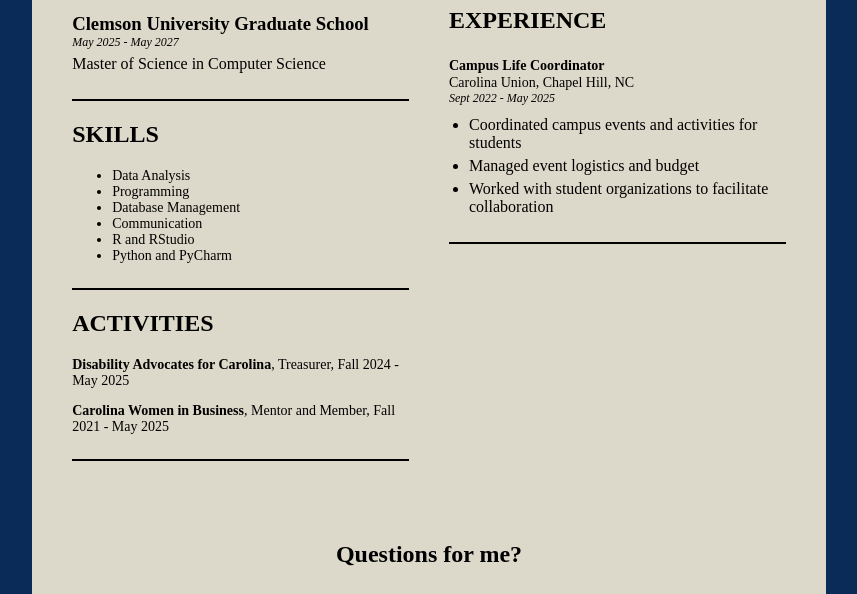
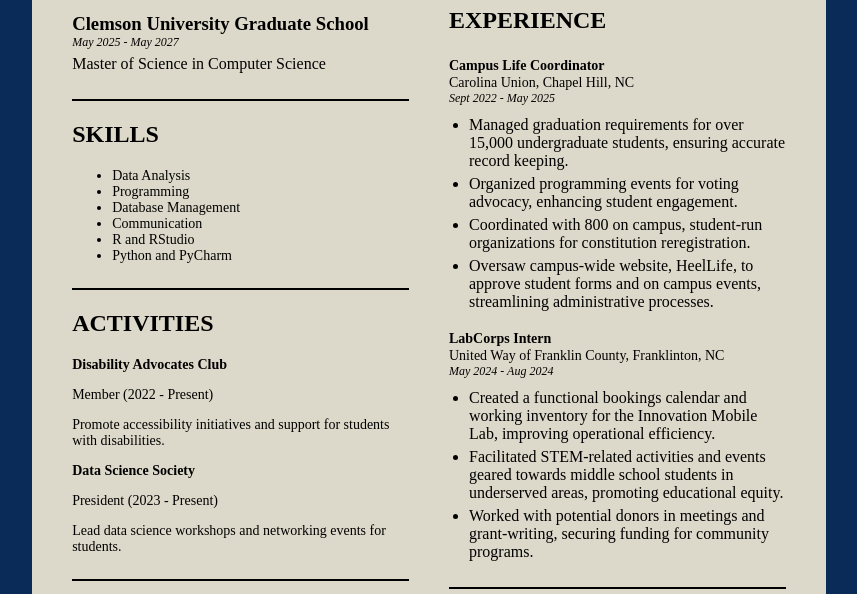
Before and after one commit to egsutton212/site, a plain HTML site: page index.html in a window 1280 px wide. Shown: the part 338-932 px from the top of the page, without its empty margins (211-1068 px from the left). Drawn offline with Linux system fonts and the light colour scheme; a web font is replaced by a local one.

Commit message:
Update index.html

```diff
--- a/index.html
+++ b/index.html
@@ -168,7 +168,7 @@
         .downloadButton {
             display: inline-block;
             padding: 10px 20px;
-            background-color: #007BFF;
+            background-color: rgb(10, 42, 88); /* Matches background color */
             color: white;
             text-decoration: none;
             border-radius: 5px;
@@ -176,7 +176,7 @@
         }
 
         .downloadButton:hover {
-            background-color: #0056b3;
+            background-color: rgb(10, 42, 88); /* Same color on hover */
         }
 
         .linkedin {
@@ -344,8 +344,14 @@
                 <div class="item bottomLineSeparator">
                     <h2>ACTIVITIES</h2>
                     <div class="smallText">
-                        <p><strong>Disability Advocates for Carolina</strong>, Treasurer, Fall 2024 - May 2025</p>
-                        <p><strong>Carolina Women in Business</strong>, Mentor and Member, Fall 2021 - May 2025</p>
+                        <p><strong>Disability Advocates Club</strong></p>
+                        <p>Member (2022 - Present)</p>
+                        <p>Promote accessibility initiatives and support for students with disabilities.</p>
+                    </div>
+                    <div class="smallText">
+                        <p><strong>Data Science Society</strong></p>
+                        <p>President (2023 - Present)</p>
+                        <p>Lead data science workshops and networking events for students.</p>
                     </div>
                 </div>
             </div>
@@ -377,14 +383,26 @@
                         <p class="dates">Sept 2022 - May 2025</p>
                         <div class="experienceDetails">
                             <ul>
-                                <li>Coordinated campus events and activities for students</li>
-                                <li>Managed event logistics and budget</li>
-                                <li>Worked with student organizations to facilitate collaboration</li>
+                                <li>Managed graduation requirements for over 15,000 undergraduate students, ensuring accurate record keeping.</li>
+                                <li>Organized programming events for voting advocacy, enhancing student engagement.</li>
+                                <li>Coordinated with 800 on campus, student-run organizations for constitution reregistration.</li>
+                                <li>Oversaw campus-wide website, HeelLife, to approve student forms and on campus events, streamlining administrative processes.</li>
                             </ul>
                         </div>
                     </div>
 
-                    <!-- Add more experience items as needed -->
+                    <div class="experienceItem">
+                        <h3 class="jobTitle"><strong>LabCorps Intern</strong></h3>
+                        <p class="location">United Way of Franklin County, Franklinton, NC</p>
+                        <p class="dates">May 2024 - Aug 2024</p>
+                        <div class="experienceDetails">
+                            <ul>
+                                <li>Created a functional bookings calendar and working inventory for the Innovation Mobile Lab, improving operational efficiency.</li>
+                                <li>Facilitated STEM-related activities and events geared towards middle school students in underserved areas, promoting educational equity.</li>
+                                <li>Worked with potential donors in meetings and grant-writing, securing funding for community programs.</li>
+                            </ul>
+                        </div>
+                    </div>
                 </div>
             </div>
         </div>
@@ -400,7 +418,7 @@
             </form>
 
             <!-- Download Button -->
-            <a href="CV_Sutton.docx.pdf" class="downloadButton" download>Download Resume</a>
+            <a href="CV_Sutton.docx.pdf" class="downloadButton" download>Download CV</a>
         </div>
     </page>
 </body>
```
